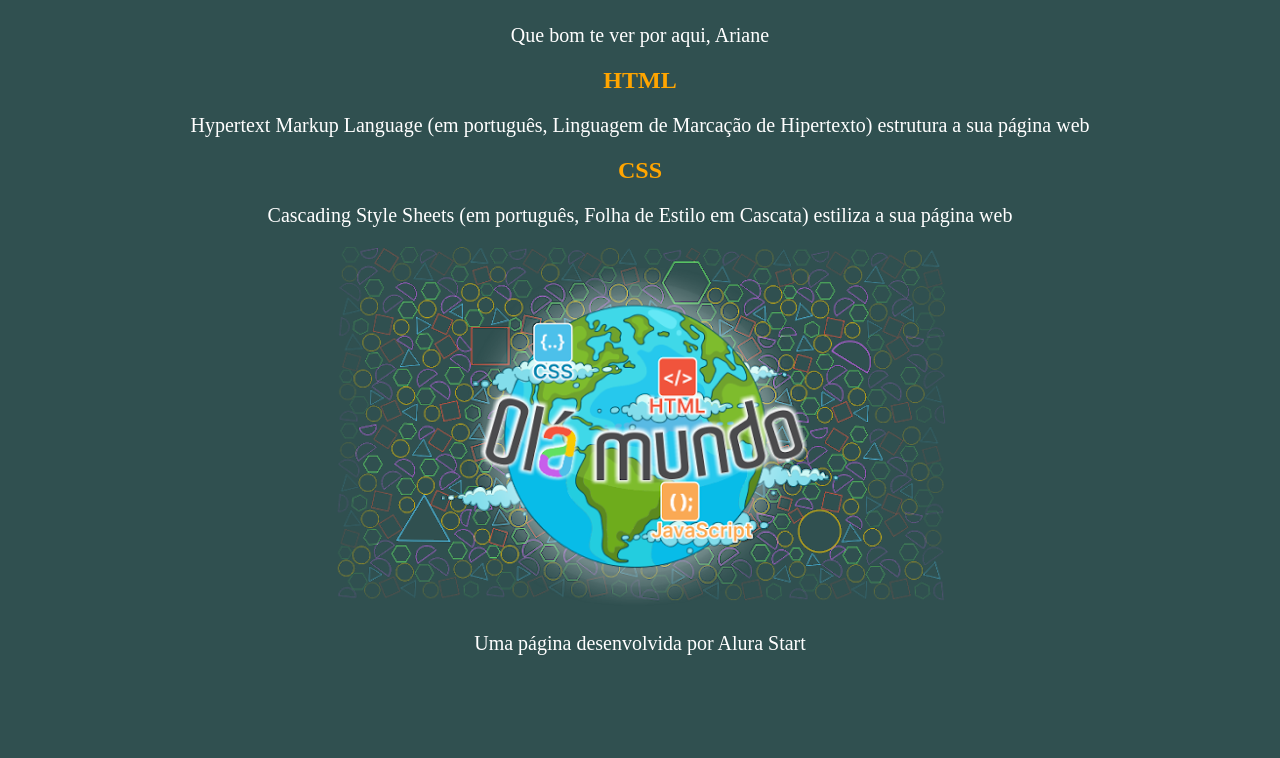
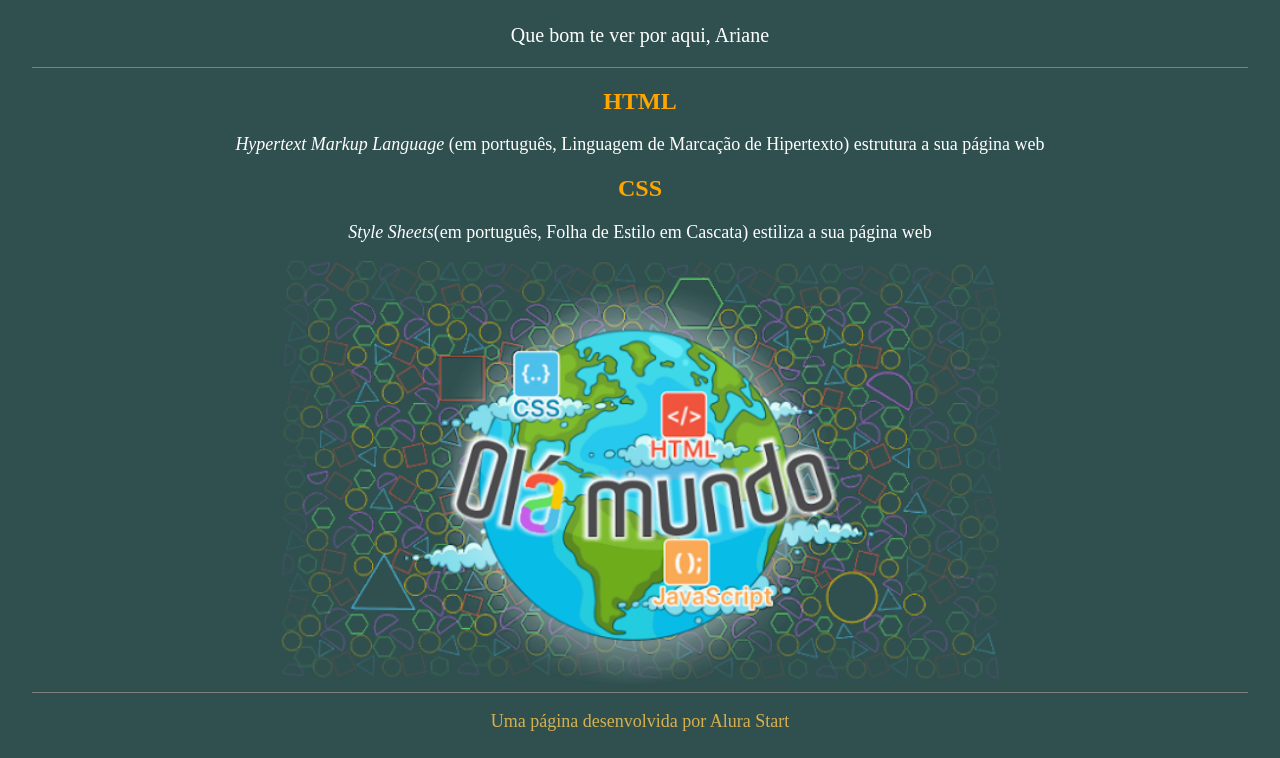
Before and after one commit to arianedemarck/Ol-Mundo, a plain HTML site: page index.html in a window 1280 px wide. Shown: the part 77-835 px from the top of the page. Before the commit the page ends 800 px from the top, so only its background shows below. Drawn offline with Linux system fonts and the light colour scheme.

Commit message:
Aula do dia 7

```diff
--- a/index.html
+++ b/index.html
@@ -15,18 +15,19 @@
     </header>
     <section class="linha">
         <h2 class="texto-um">HTML</h2>
-        <p>Hypertext Markup Language (em português, Linguagem de Marcação de Hipertexto) estrutura a sua página web </p>
+        <p class="paragrafo"> <em> Hypertext Markup Language </em>(em português, Linguagem de Marcação de Hipertexto) estrutura a sua página web </p>
 
         <h2 class="texto-dois">CSS</h2>
-        <p>Cascading Style Sheets (em português, Folha de Estilo em Cascata) estiliza a sua página web</p>
-        <img src="qbit (5).png" alt="">
+        <p class="paragrafo"><em> Style Sheets</em>(em português, Folha de Estilo em Cascata) estiliza a sua página web</p>
+        <img class="imagem" src="qbit (5).png" alt="">
+ </section>
 
-        <footer>
+        <footer class="rodape">
             <p>Uma página desenvolvida por Alura Start</p>
         </footer>
 
 
-    </section>
+
 
 </body>
 </html>
--- a/style.css
+++ b/style.css
@@ -17,3 +17,23 @@ body{
     color: #FFA500;
     font-size: 24px;
 }
+
+.paragrafo{
+    font-size: 18px;
+}
+
+.rodape{
+    text-align: center;
+    display: grid;
+    font-size: 18px;
+    color: rgb(214, 176, 78);
+}
+
+.imagem{
+    width: 60%;
+}
+
+.linha{
+    border-bottom: 1px solid #808080;
+    border-top: 1px solid #808080;
+}
```
